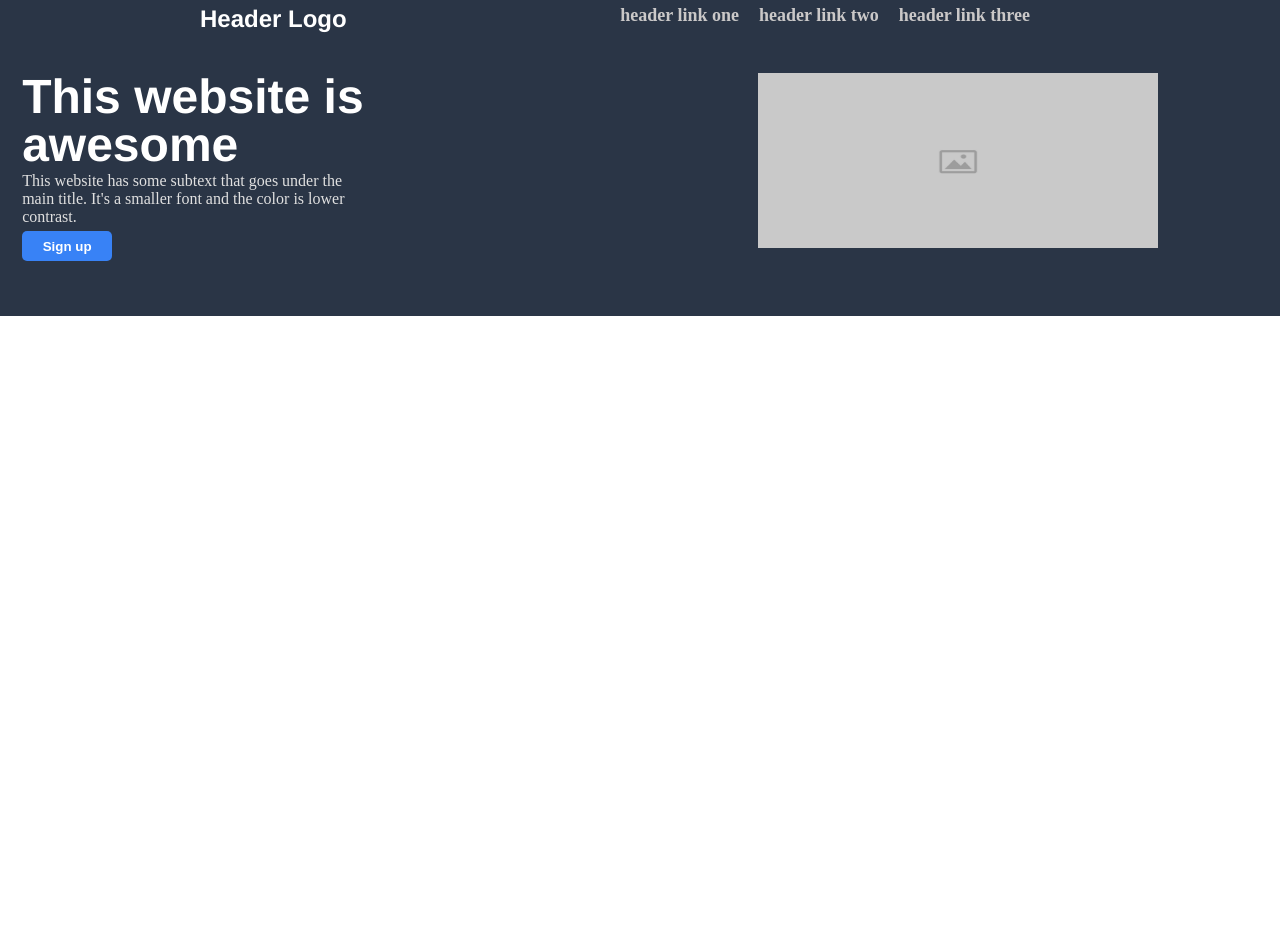
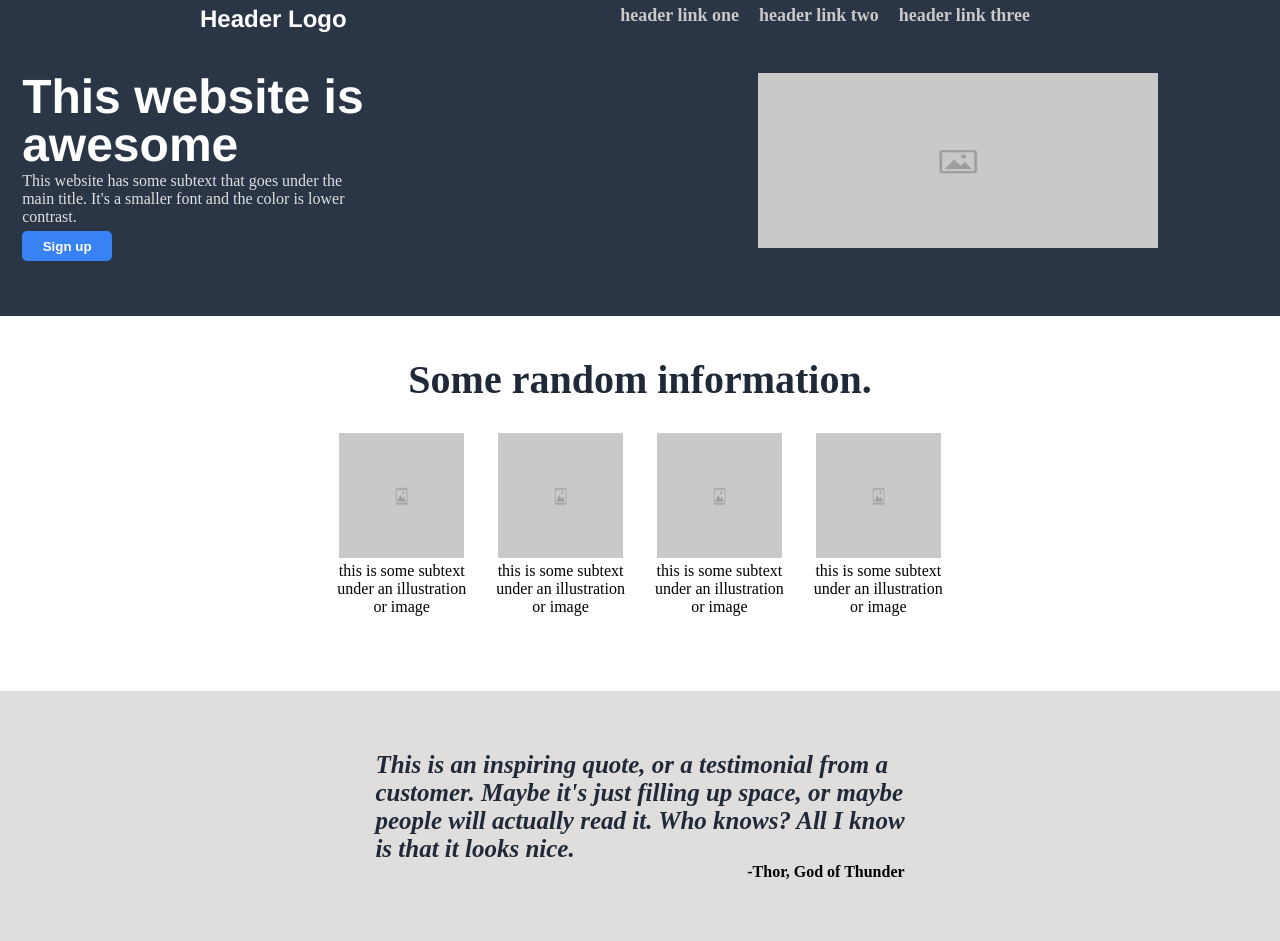
Before and after one commit to AbdulJH/odin-landing-page-f, a plain HTML site: page index.html in a window 1280 px wide. Before the commit the page ends 800 px from the top, so only its background shows below. Drawn offline with Linux system fonts and the light colour scheme.

Commit message:
created the second and third section in html and also styled both of the sections.

```diff
--- a/index.html
+++ b/index.html
@@ -36,5 +36,79 @@
         </div>
       </div>
     </div>
+
+    <div class="secondSection">
+      <h2 class="headerTwo">Some random information.</h2>
+
+      <div class="picAndInfo">
+        <div class="picInfoOne">
+          <img
+            src="./images/placeholder.jpg"
+            alt=""
+            srcset=""
+            width="125px"
+            height="125px"
+          />
+          <p>
+            this is some subtext<br />under an illustration<br />
+            or image
+          </p>
+        </div>
+
+        <div class="picInfoTwo">
+          <img
+            src="./images/placeholder.jpg"
+            alt=""
+            srcset=""
+            width="125px"
+            height="125px"
+          />
+          <p>
+            this is some subtext<br />under an illustration<br />
+            or image
+          </p>
+        </div>
+
+        <div class="picInfoThree">
+          <img
+            src="./images/placeholder.jpg"
+            alt=""
+            srcset=""
+            width="125px"
+            height="125px"
+          />
+          <p>
+            this is some subtext<br />under an illustration<br />
+            or image
+          </p>
+        </div>
+
+        <div class="picInfoFour">
+          <img
+            src="./images/placeholder.jpg"
+            alt=""
+            srcset=""
+            width="125px"
+            height="125px"
+          />
+          <p>
+            this is some subtext<br />under an illustration<br />
+            or image
+          </p>
+        </div>
+      </div>
+    </div>
+
+    <div class="thirdSection">
+      <div class="quoteContainer">
+        <h3>
+          This is an inspiring quote, or a testimonial from a<br />customer.
+          Maybe it's just filling up space, or maybe<br />
+          people will actually read it. Who knows? All I know<br />
+          is that it looks nice.
+        </h3>
+        <h4>-Thor, God of Thunder</h4>
+      </div>
+    </div>
   </body>
 </html>
--- a/styles.css
+++ b/styles.css
@@ -69,3 +69,44 @@
 .imageSection {
   margin-right: 100px;
 }
+
+.secondSection {
+  margin-top: 40px;
+}
+
+.headerTwo {
+  display: flex;
+  justify-content: center;
+  font-size: 40px;
+  font-weight: bolder;
+  color: #1f2937;
+}
+
+.picAndInfo {
+  display: flex;
+  justify-content: center;
+  margin-top: 30px;
+  gap: 30px;
+  margin-bottom: 75px;
+  text-align: center;
+}
+
+.thirdSection {
+  display: flex;
+  flex-direction: column;
+  justify-content: center;
+  align-items: center;
+  background-color: #e0dddd;
+  height: 250px;
+}
+
+.quoteContainer h3 {
+  font-size: 25px;
+  font-style: italic;
+  color: #1f2937;
+}
+
+.quoteContainer h4 {
+  display: flex;
+  justify-content: flex-end;
+}
```
